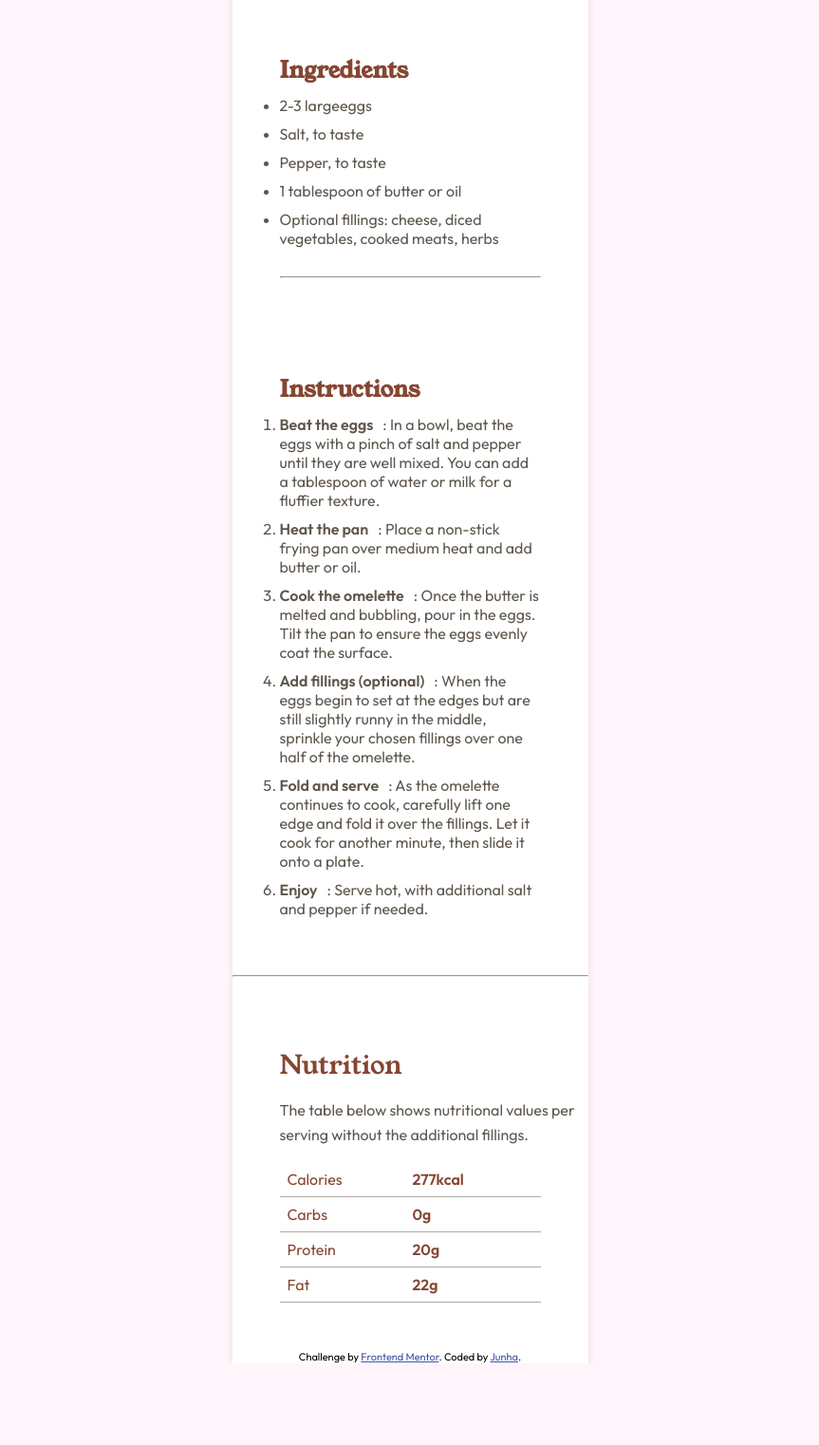
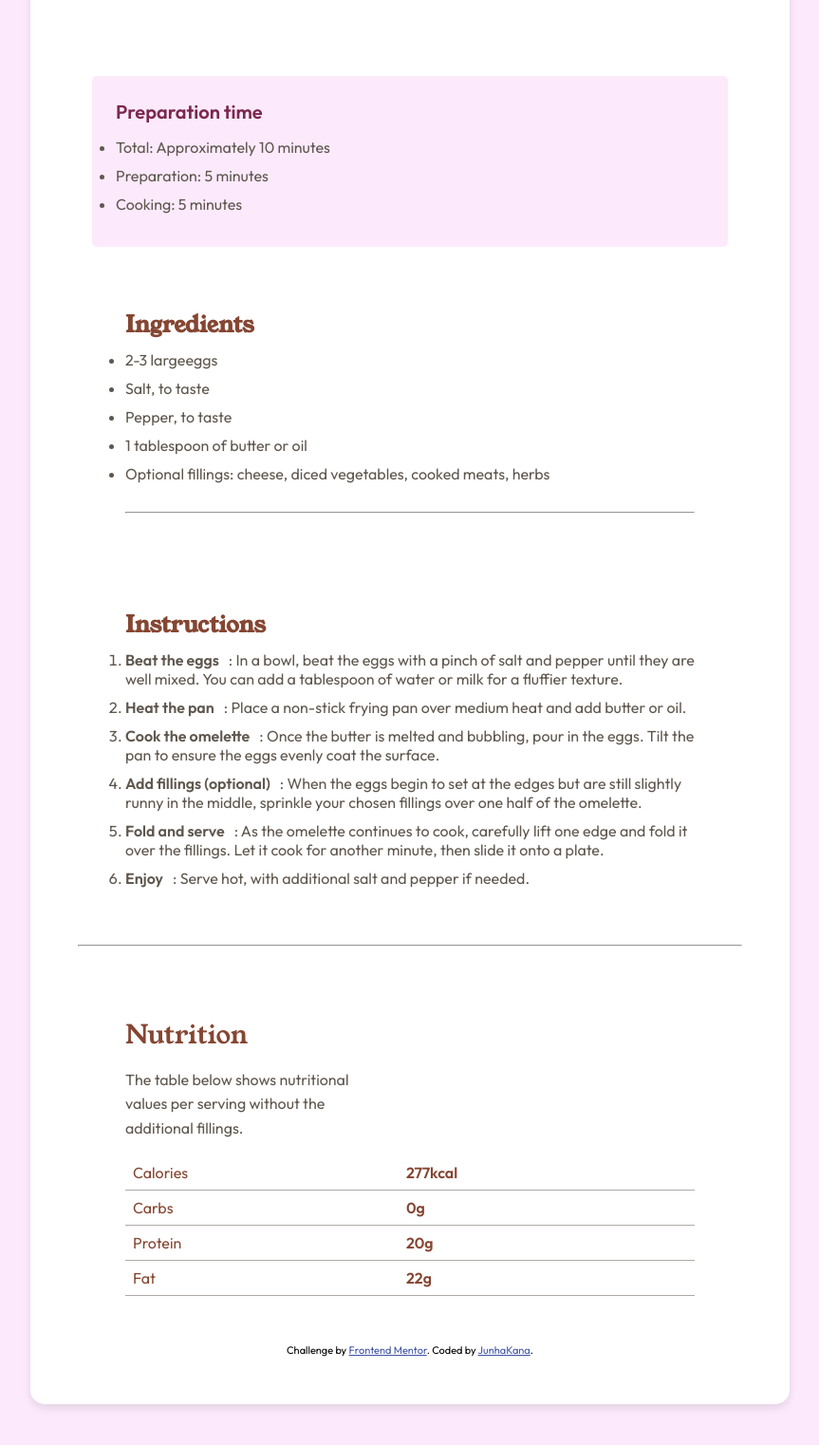
Before and after one commit to JunhaKana/recipe-page, a plain HTML site: page index.html in a window 1280 px wide. Shown: the part 680-2202 px from the top of the page at 95% size, without its empty margins (208-1071 px from the left). Before the commit the page ends 2116 px from the top, so only its background shows below. Drawn offline with Linux system fonts and the light colour scheme.

Commit message:
merubah web agar responsif

```diff
--- a/index.html
+++ b/index.html
@@ -1,21 +1,30 @@
 <!DOCTYPE html>
 <html lang="en">
   <head>
-  <meta charset="UTF-8">
-  <meta name="viewport" content="width=device-width, initial-scale=1.0">
-  <link rel="stylesheet" href="style.css">
+    <meta charset="UTF-8" />
+    <meta name="viewport" content="width=device-width, initial-scale=1.0" />
+    <link rel="stylesheet" href="style.css" />
     <title>Frontend Mentor | Recipe page</title>
     <style>
-    .attribution { font-size: 11px; text-align: center; }
-    .attribution a { color: hsl(228, 45%, 44%); }
+      .attribution {
+        font-size: 11px;
+        text-align: center;
+      }
+      .attribution a {
+        color: hsl(228, 45%, 44%);
+      }
     </style>
   </head>
   <body>
     <div class="container">
-    <img src="assets/images/image-omelette.jpeg" alt="Omelette">
+      <img src="assets/images/image-omelette.jpeg" sizes="5px" alt="Omelette" />
       <div class="header-content">
         <h1>Simple Omelette Recipe</h1>
-      <p>An easy and quick dish, perfect for any meal. This classic omelette combines beaten eggs cooked to perfection, optionally filled with your choice of cheese, vegetables, or meats.</p>
+        <p>
+          An easy and quick dish, perfect for any meal. This classic omelette
+          combines beaten eggs cooked to perfection, optionally filled with your
+          choice of cheese, vegetables, or meats.
+        </p>
       </div>
       <div class="preparation">
         <h3>Preparation time</h3>
@@ -32,10 +41,12 @@
           <li>Salt, to taste</li>
           <li>Pepper, to taste</li>
           <li>1 tablespoon of butter or oil</li>
-        <li>Optional fillings: cheese, diced vegetables, cooked meats, herbs</li>
+          <li>
+            Optional fillings: cheese, diced vegetables, cooked meats, herbs
+          </li>
         </ul>
-      <br>
-      <hr>
+        <br />
+        <hr />
       </div>
       <div class="instructions">
         <h2>Instructions</h2>
@@ -86,10 +97,13 @@
           </li>
         </ol>
       </div>
-    <hr>
+      <hr />
       <div class="nutrition">
         <h2>Nutrition</h2>
-      <p>The table below shows nutritional values per serving without the additional fillings.</p>
+        <p>
+          The table below shows nutritional values per serving without the
+          additional fillings.
+        </p>
         <table>
           <tr>
             <td>Calories</td>
@@ -110,8 +124,10 @@
         </table>
       </div>
       <div class="attribution">
-      Challenge by <a href="https://www.frontendmentor.io?ref=challenge" target="_blank">Frontend Mentor</a>.
-      Coded by <a href="#">Junha</a>.
+        Challenge by
+        <a href="https://www.frontendmentor.io?ref=challenge" target="_blank"
+          >Frontend Mentor</a
+        >. Coded by <a href="#">JunhaKana</a>.
       </div>
     </div>
   </body>
--- a/style.css
+++ b/style.css
@@ -1,5 +1,5 @@
-@import url('https://fonts.googleapis.com/css2?family=Outfit:wght@300;400;600&display=swap');
-@import url('https://fonts.googleapis.com/css2?family=Young+Serif&display=swap');
+@import url("https://fonts.googleapis.com/css2?family=Outfit:wght@300;400;600&display=swap");
+@import url("https://fonts.googleapis.com/css2?family=Young+Serif&display=swap");
 
 :root {
   /* Primary Colors */
@@ -20,7 +20,7 @@
 }
 
 body {
-    font-family: 'Outfit', sans-serif;
+  font-family: "Outfit", sans-serif;
   background-color: var(--color-Rose-White);
   display: flex;
   justify-content: center;
@@ -32,8 +32,8 @@ body {
 .container {
   background-color: var(--color-White);
   box-shadow: 0 4px 8px rgba(0, 0, 0, 0.1);
-    max-width: 375px;
   overflow: hidden;
+  height: fit-content;
 }
 
 img {
@@ -48,7 +48,7 @@ img {
 h1 {
   font-size: 28px;
   color: var(--color-Dark-Charcoal);
-    font-family: 'Young Serif', serif;
+  font-family: "Young Serif", serif;
   margin-bottom: 15px;
 }
 
@@ -60,7 +60,10 @@ p {
 }
 
 .preparation {
-    padding-left: 50px;
+  padding: 25px;
+  background-color: rgba(238, 130, 238, 0.167);
+  margin: 15px;
+  border-radius: 5px;
 }
 
 h3 {
@@ -85,7 +88,7 @@ li {
 
 h2 {
   font-size: 30;
-    font-family: 'Young Serif', serif;
+  font-family: "Young Serif", serif;
   color: var(--color-Nutmeg);
 }
 
@@ -117,19 +120,17 @@ hr {
 }
 
 .nutrition p {
-    font-weight: 400;
+  font-weight: 400px;
   font-size: 1rem;
-    width: 20rem;
+  width: 15rem;
   margin: 1rem 0 1rem 0;
 }
-
 
 .nutrition table {
   font-family: "Outfit", sans-serif;
   width: 100%;
-    padding-left: 1rem;
+  padding-left: 1.5rem;
   border-collapse: collapse;
-
 }
 
 .nutrition td {
@@ -142,7 +143,34 @@ hr {
   color: var(--color-nutmeg);
 }
 
-  th, td {
+th,
+td {
   border-bottom: 1px solid hsl(30, 10%, 34%, 0.5);
   padding: 8px;
 }
+
+@media screen and (min-width: 640px) {
+  body {
+    padding: 2rem;
+    background-color: rgba(238, 130, 238, 0.163);
+    border-radius: 15px;
+    margin: 2rem;
+    display: flex;
+    align-items: center;
+    justify-content: center;
+  }
+
+  .container {
+    overflow: hidden;
+    background-color: white;
+    padding: 50px;
+    border-radius: 15px;
+    margin: 50px;
+    width: 50em;
+  }
+
+  img {
+    border-radius: 15px;
+    display: flex;
+  }
+}
```
Lines whose indentation alone changed are shown as unchanged.
